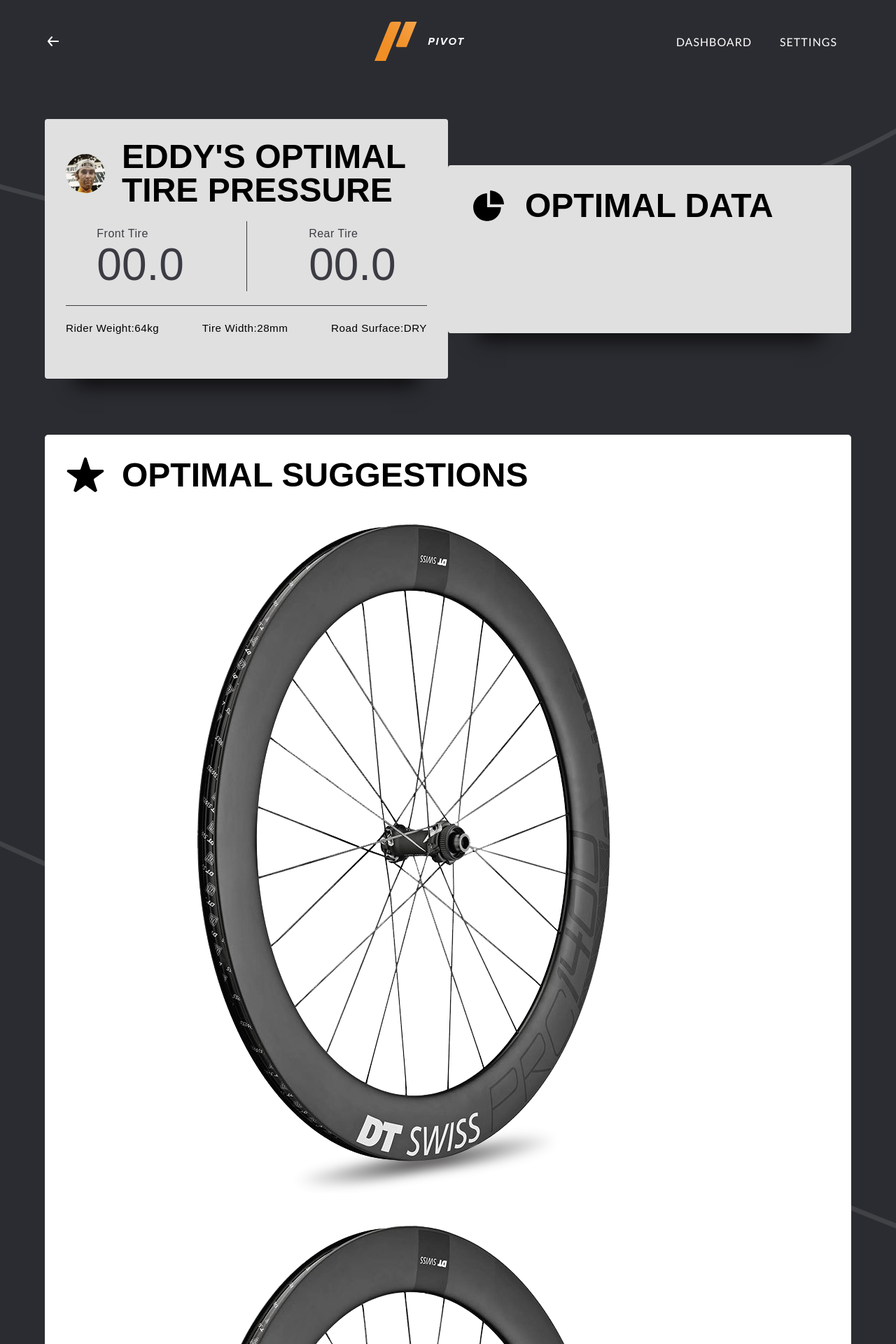
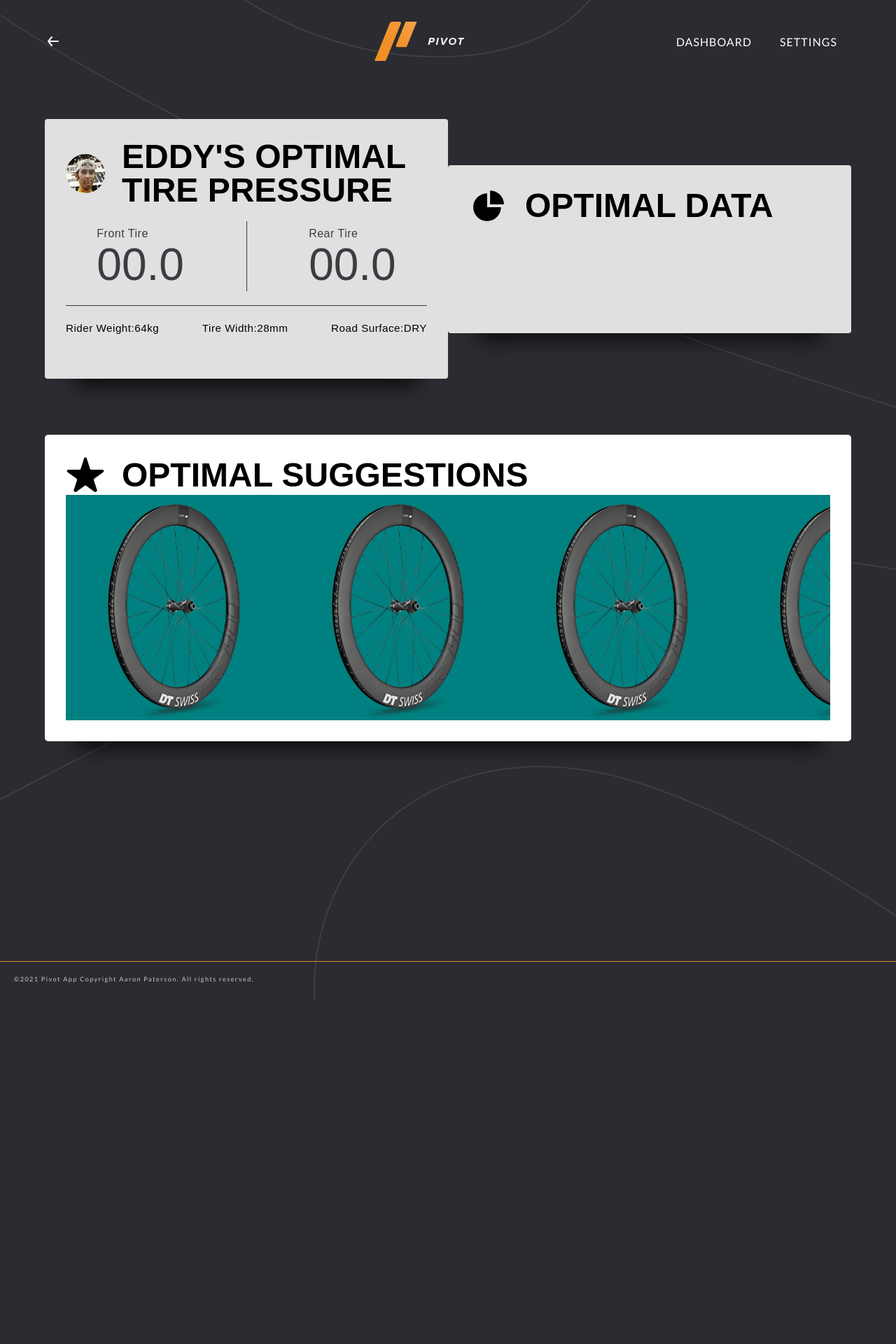
Before and after one commit to whoisaaronp/pivot-tire-calculator, a Node server app: page /pressure-suggestion in a window 1280 px wide. Shown: the top 1920 px of the page at 70% size. After the commit the page ends 1429 px from the top, so only its background shows below. Run offline with Node 20, Linux system fonts and the light colour scheme; some libraries are stand-ins or nearby versions; some web fonts are replaced.

Commit message:
added wheels to pressure suggestion panel for responsive

```diff
--- a/public/css/main.css
+++ b/public/css/main.css
@@ -871,6 +871,25 @@
   text-align: center;
   line-height: 2.75rem; }
 
+.suggestion-tire-container {
+  height: auto;
+  display: flex;
+  flex-direction: column;
+  justify-content: center; }
+
+.opt-suggestion-wheel-container {
+  display: flex;
+  justify-content: center; }
+
+.wheel-library {
+  display: inline-flex;
+  background: teal;
+  overflow: scroll; }
+
+.wheel-library img {
+  width: 25vw;
+  height: auto; }
+
 footer {
   position: absolute;
   width: 100%;
@@ -1267,8 +1286,8 @@
     font-size: 0.95rem; }
 
   .suggestion-tire-container {
-    width: 100%;
     height: auto;
+    display: flex;
     flex-direction: column;
     justify-content: center; }
 
--- a/public/sass/main.scss
+++ b/public/sass/main.scss
@@ -1099,6 +1099,35 @@
 
 }
 
+// wheel suggestions desktop
+
+.suggestion-tire-container
+{
+  height: auto;
+  display: flex;
+  flex-direction: column;
+  justify-content: center;
+
+}
+
+.opt-suggestion-wheel-container{
+  display: flex;
+  justify-content: center;
+}
+
+.wheel-library
+{
+  display: inline-flex;
+  background: teal;
+  overflow: scroll;
+}
+
+.wheel-library img
+{
+  width: 25vw;
+  height: auto;
+}
+
 footer{
   position: absolute;
   width: 100%;
@@ -1594,8 +1623,8 @@
 
   .suggestion-tire-container
   {
-    width: 100%;
     height: auto;
+    display: flex;
     flex-direction: column;
     justify-content: center;
 
--- a/views/pressure-suggestion.ejs
+++ b/views/pressure-suggestion.ejs
@@ -100,6 +100,8 @@
 						<div class="wheel-library">
 							<!-- top five wheels only -->
 							<div>
+								<h3></h3>
+								<h4></h4>
 								<img src="/images/dt-swiss-prc-1400.png" alt="DT Swiss PRC 1400 Aero Wheels">
 							</div>
 							<div>
```
Also changed, not shown: 1 other file.
